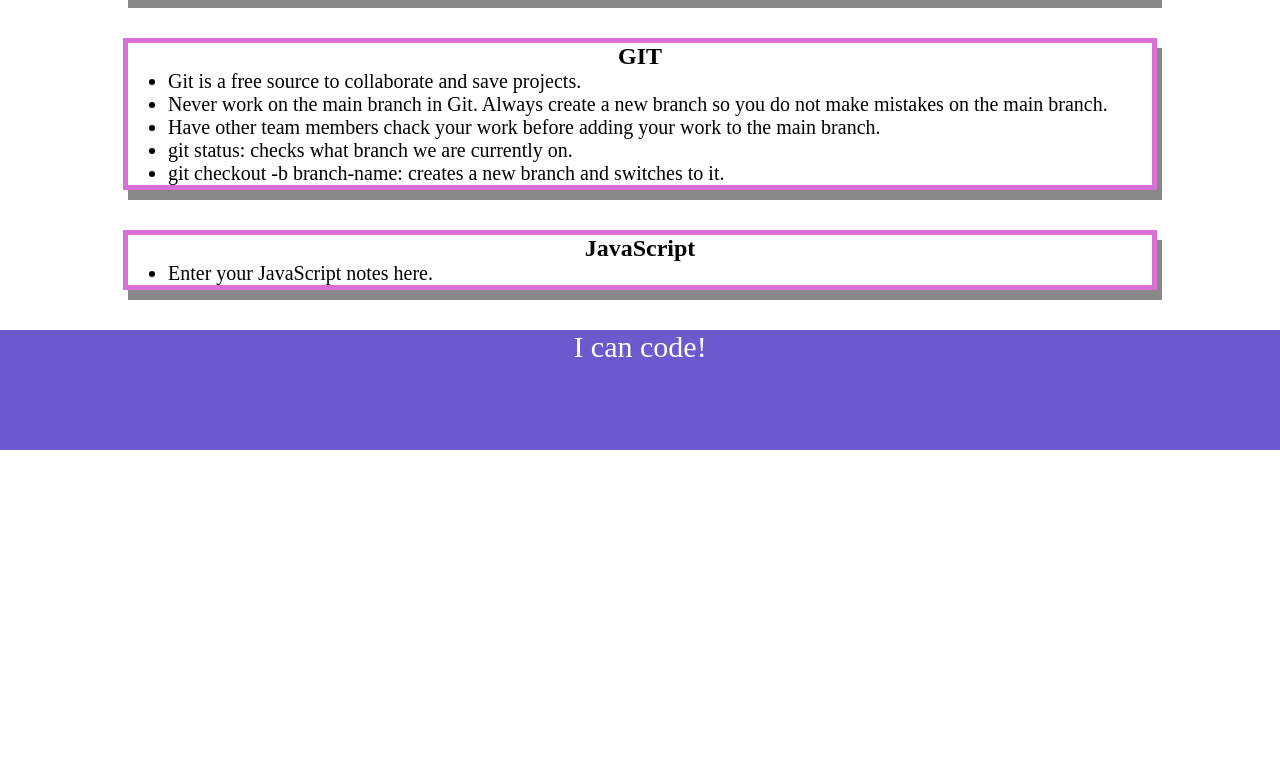
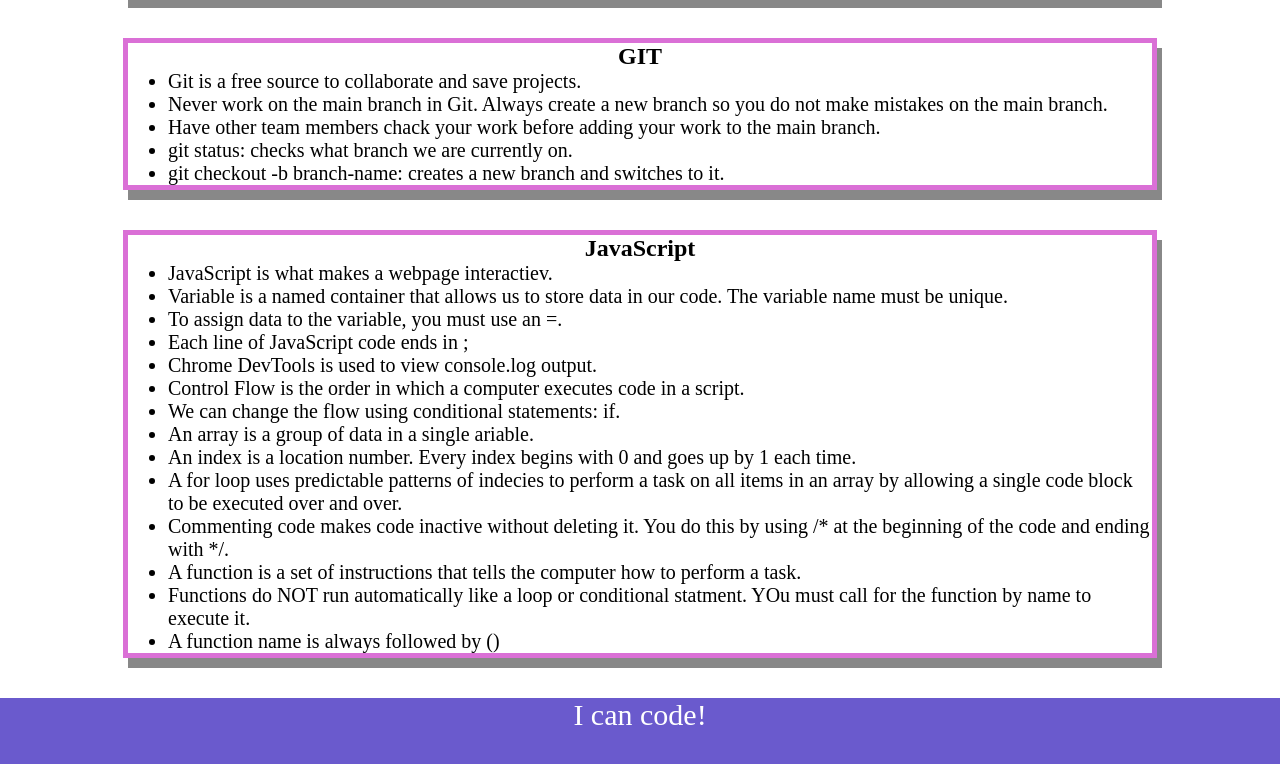
Before and after one commit to RissaStack/pre-work-study-guide, a plain HTML site: page prework-study-guide/index.html in a window 1280 px wide. Shown: the part 690-1454 px from the top of the page. Before the commit the page ends 1140 px from the top, so only its background shows below. Drawn offline with Linux system fonts and the light colour scheme.

Commit message:
<added JS notes.>

```diff
--- a/prework-study-guide/assets/script.js
+++ b/prework-study-guide/assets/script.js
@@ -1,19 +1,27 @@
 var topics = ['HTML', 'CSS', 'Git', 'JavaScript'];
+var randomTopic = topics[Math.floor(Math.random() * topics.length)];
 
+function listTopics() {
  for (var x = 0; x < topics.length; x++) {
    console.log(topics[x]);
  }
+}
 
-/*
-if (topic === 'HTML') {
+function selectTopic() {
+ if (randomTopic === 'HTML') {
    console.log("Let's study HTML!");
-} else if (topic === 'CSS') {
+ } else if (randomTopic === 'CSS') {
    console.log("Let's study CSS!");
-} else if (topic === 'Git') {
+ } else if (randomTopic === 'Git') {
    console.log("Let's study Git!");
-} else if (topic === 'JavaScript') {
+ } else if (randomTopic === 'JavaScript') {
    console.log("Let's study JavaScript!");
  } else {
    console.log('Please try again!');
  }
-*/
+}
+
+console.log('Here are the topics we learned through Prework:');
+listTopics();
+console.log('Which topic should we study first?');
+selectTopic();
--- a/prework-study-guide/index.html
+++ b/prework-study-guide/index.html
@@ -58,7 +58,20 @@
       <section class="card" id="javascript-section">
         <h2>JavaScript</h2>
         <ul>
-          <li>Enter your JavaScript notes here.</li>
+          <li>JavaScript is what makes a webpage interactiev.</li>
+          <li>Variable is a named container that allows us to store data in our code. The variable name must be unique.</li>
+          <li>To assign data to the variable, you must use an =.</li>
+          <li>Each line of JavaScript code ends in ;</li>
+          <li>Chrome DevTools is used to view console.log output.</li>
+          <li>Control Flow is the order in which a computer executes code in a script.</li>
+          <li>We can change the flow using conditional statements: if.</li>
+          <li>An array is a group of data in a single ariable.</li>
+          <li>An index is a location number. Every index begins with 0 and goes up by 1 each time.</li>
+          <li>A for loop uses predictable patterns of indecies to perform a task on all items in an array by allowing a single code block to be executed over and over.</li>
+          <li>Commenting code makes code inactive without deleting it. You do this by using /* at the beginning of the code and ending with */.</li>
+          <li>A function is a set of instructions that tells the computer how to perform a task.</li>
+          <li>Functions do NOT run automatically like a loop or conditional statment. YOu must call for the function by name to execute it.</li>
+          <li>A function name is always followed by ()</li>
         </ul>
 
       </section>
```
Lines whose indentation alone changed are shown as unchanged.
